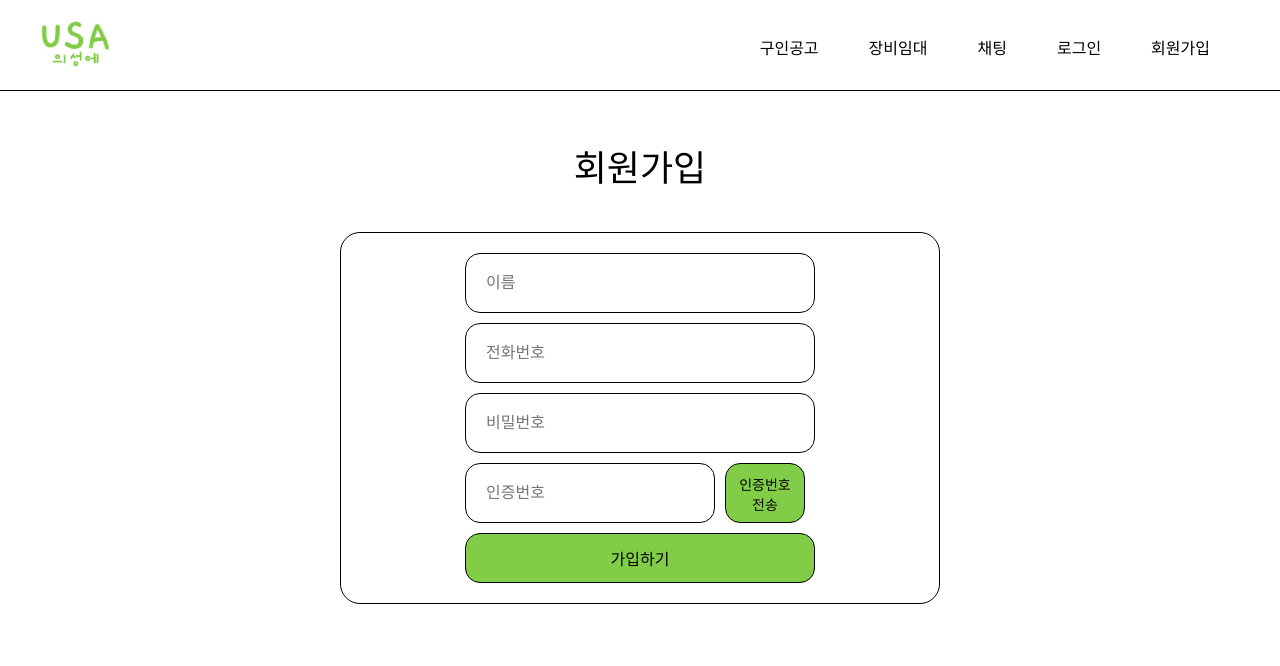
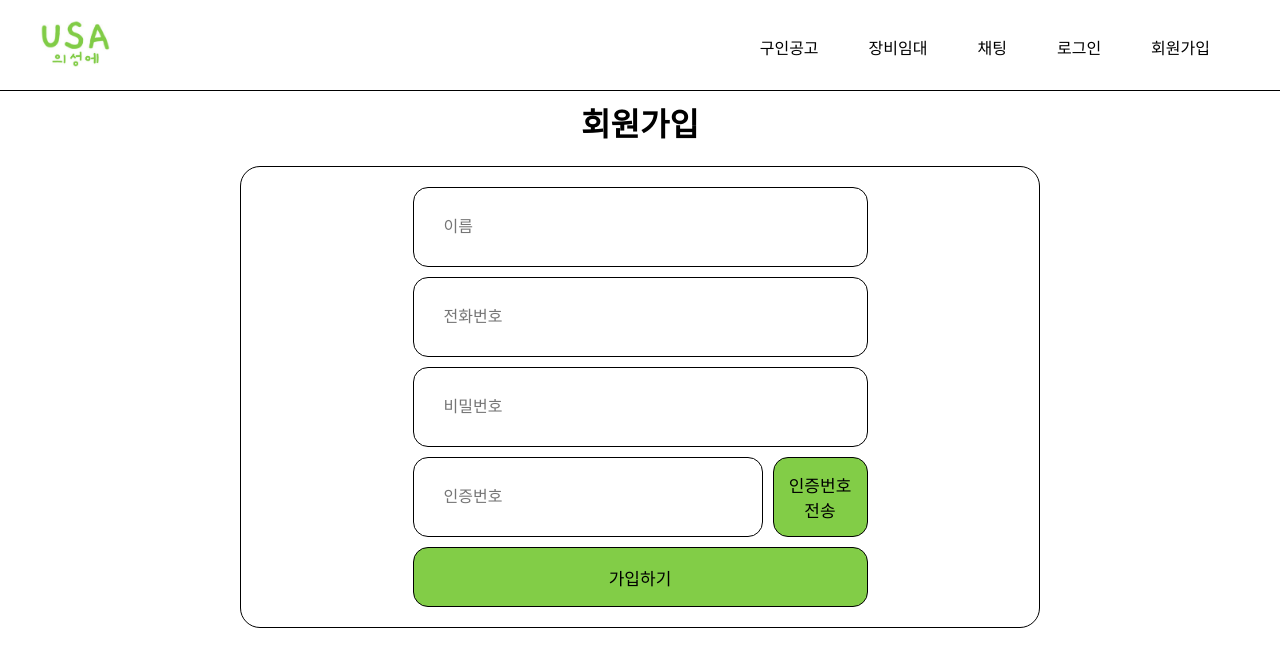
Before and after one commit to Yunseong-dev/24-1st-capston-USA, a React (Vite) app in the folder Front/: page /Signup in a window 1280 px wide. Shown: the top 666 px of the page. Built offline with nearby package versions, Linux system fonts and the light colour scheme.

Commit message:
스타일 수정

```diff
--- a/Front/src/components/auth/Signin.tsx
+++ b/Front/src/components/auth/Signin.tsx
@@ -55,7 +55,7 @@ const signin = () => {
          <Header />
          <div className={styles.main}>
             <div className={styles.box_container}>
-               <div className={styles.main_text}><p>로그인</p></div>
+               <h1>로그인</h1>
                <div className={styles.box}>
                   <form onSubmit={signin}>
                      <div className={styles.number}>
--- a/Front/src/components/auth/Signup.tsx
+++ b/Front/src/components/auth/Signup.tsx
@@ -84,7 +84,7 @@ const Signup = () => {
          <Header />
          <div className={styles.main}>
             <div className={styles.box_container}>
-               <div className={styles.main_text}><p>회원가입</p></div>
+               <h1>회원가입</h1>
                <div className={styles.box}>
                   <form onSubmit={signup}>
                      <div className={styles.name}>
--- a/Front/src/components/auth/modifyMe.tsx
+++ b/Front/src/components/auth/modifyMe.tsx
@@ -39,7 +39,7 @@ const ModifyMe = () => {
          <Header />
          <div className={Styles.main}>
             <div className={Styles.box_container}>
-               <div className={Styles.main_text}><p>정보 변경</p></div>
+               <h1>정보 변경</h1>
                <div className={Styles.box}>
                   <form onSubmit={handleSubmit}>
                      <div className={Styles.name}>
--- a/Front/src/css/signin.module.css
+++ b/Front/src/css/signin.module.css
@@ -12,16 +12,9 @@
    align-items: center;
 }
 
-.main_text {
-   font-weight: normal;
-   text-align: center;
-   font-size: 36px;
-   margin-bottom: 5px;
-}
-
 .box {
-   width: 600px;
-   height: 400px;
+   width: 800px;
+   height: 450px;
    border: 1.6px solid #000;
    border-radius: 20px;
    display: flex;
@@ -29,7 +22,7 @@
    align-items: center;
    padding: 20px;
    box-sizing: border-box;
-   justify-content: center;
+   justify-content: center
 }
 
 .password {
@@ -38,9 +31,9 @@
 }
 
 .password input {
-   width: 100%;
-   height: 60px;
-   padding: 20px;
+   width: 150%;
+   height: 80px;
+   padding: 30px;
    margin-bottom: 10px;
    font-size: 16px;
    box-sizing: border-box;
@@ -54,9 +47,9 @@
 }
 
 .number input {
-   width: 100%;
-   height: 60px;
-   padding: 20px;
+   width: 150%;
+   height: 80px;
+   padding: 30px;
    margin-bottom: 10px;
    font-size: 16px;
    box-sizing: border-box;
@@ -65,12 +58,12 @@
 }
 
 .login_button button {
-   width: 300px;
-   height: 40px;
+   width: 450px;
+   height: 50px;
    padding: 10px;
    background-color: #82cd47;
    margin-bottom: 10px;
-   font-size: 16px;
+   font-size: 17px;
    border: 1.6px solid #000;
    border-radius: 15px;
    cursor: pointer;
--- a/Front/src/css/signup.module.css
+++ b/Front/src/css/signup.module.css
@@ -12,14 +12,8 @@
     align-items: center;
 }
 
-.main_text {
-    font-weight: normal;
-    font-size: 36px;
-    margin-bottom: 5px;
-}
-
 .box {
-    width: 600px;
+    width: 800px;
     height: auto;
     border: 1.6px solid #000;
     border-radius: 20px;
@@ -36,9 +30,9 @@
 }
 
 .name input {
-    width: 100%;
-    height: 60px;
-    padding: 20px;
+    width: 150%;
+    height: 80px;
+    padding: 30px;
     margin-bottom: 10px;
     font-size: 16px;
     box-sizing: border-box;
@@ -52,9 +46,9 @@
 }
 
 .number input {
-    width: 100%;
-    height: 60px;
-    padding: 20px;
+    width: 150%;
+    height: 80px;
+    padding: 30px;
     margin-bottom: 10px;
     font-size: 16px;
     box-sizing: border-box;
@@ -68,9 +62,9 @@
 }
 
 .password input {
-    width: 100%;
-    height: 60px;
-    padding: 20px;
+    width: 150%;
+    height: 80px;
+    padding: 30px;
     margin-bottom: 10px;
     font-size: 16px;
     box-sizing: border-box;
@@ -86,9 +80,9 @@
 
 .certified input {
     flex: 1;
-    height: 60px;
-    width: 250px;
-    padding: 20px;
+    height: 80px;
+    width: 350px;
+    padding: 30px;
     margin-bottom: 10px;
     font-size: 16px;
     box-sizing: border-box;
@@ -98,12 +92,12 @@
 }
 
 .cerbutton button {
-    width: 80px;
-    height: 60px;
+    width: 95px;
+    height: 80px;
     padding: 10px;
     background-color: #82cd47;
     margin-bottom: 10px;
-    font-size: 14px;
+    font-size: 17px;
     box-sizing: border-box;
     border: 1.6px solid #000;
     border-radius: 15px;
@@ -111,11 +105,11 @@
 }
 
 .subbutton button {
-    width: 350px;
-    height: 50px;
+    width: 455px;
+    height: 60px;
     padding: 10px;
     background-color: #82cd47;
-    font-size: 16px;
+    font-size: 17px;
     border: 1.6px solid #000;
     border-radius: 15px;
     cursor: pointer;
```
Also changed, not shown: Front/src/css/createJob.module.css (added).
